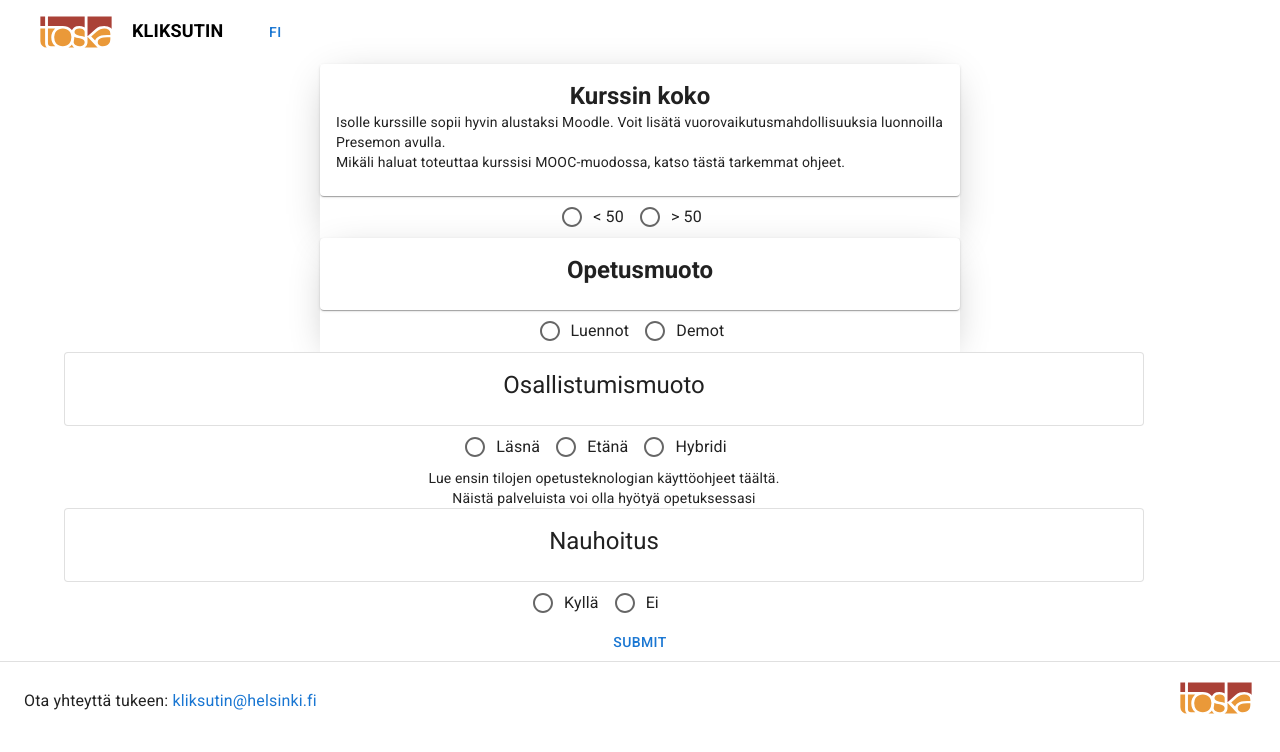
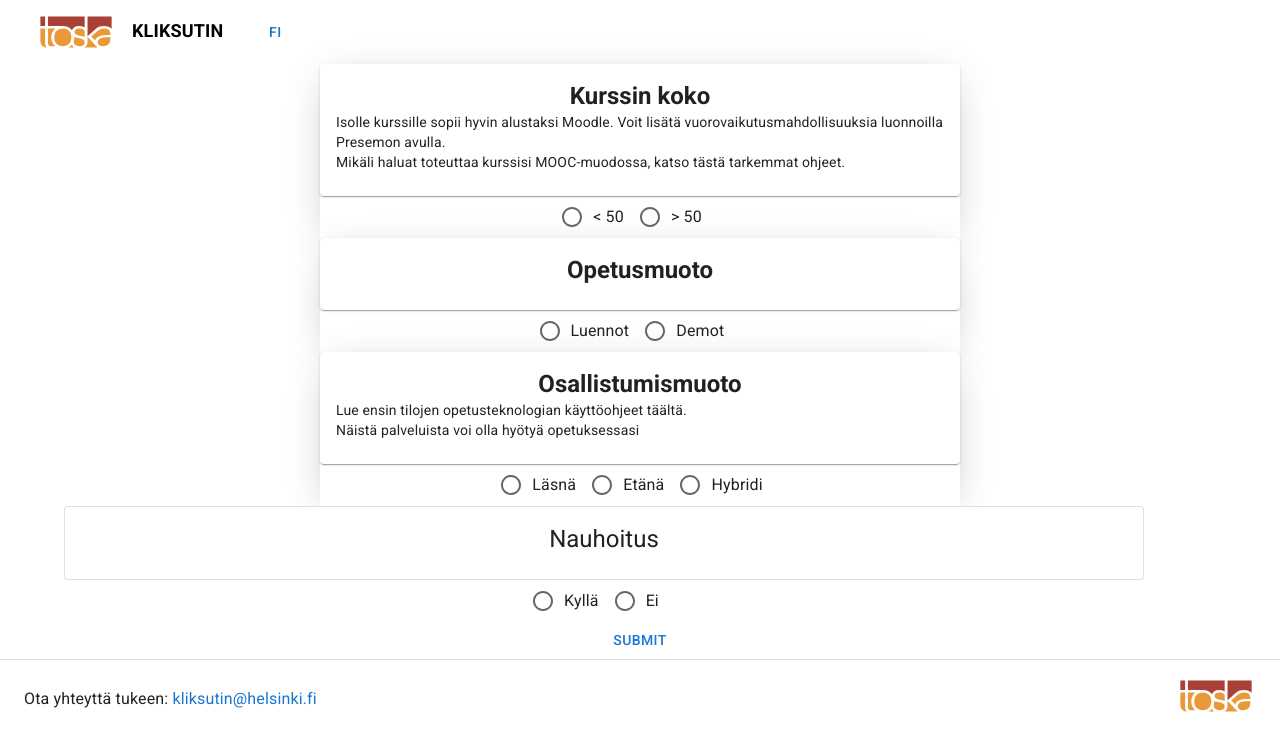
Before and after one commit to UniversityOfHelsinkiCS/kliksutin, a React (Create React App) app: page / in a window 1280 px wide. Shown: the top 752 px of the page. Built offline with nearby package versions, Linux system fonts and the light colour scheme.

Commit message:
Add styling to CourseAttendance component

```diff
--- a/src/client/components/Form/CourseAttendance.tsx
+++ b/src/client/components/Form/CourseAttendance.tsx
@@ -12,20 +12,30 @@
   Button,
   CardActions,
 } from '@mui/material'
-
 import { Controller } from 'react-hook-form'
+import styles from './styles'
 import { InputProps } from '../../types'
 
 const CourseAttendance: React.FC<InputProps> = ({ control, watch }) => {
   const typeOfAttendance = watch('courseAttendanceType')
 
+  const classes = styles.cardStyles
+
   return (
-    <Box sx={{ maxWidth: 1080 }}>
-      <Card variant="outlined">
+    <Box sx={classes.card}>
+      <Card>
         <CardContent>
-          <Typography variant="h5" component="div">
+          <Typography variant="h5" style={classes.heading} component="div">
             Osallistumismuoto
           </Typography>
+          <Box sx={classes.content}>
+            <Typography variant="body2">
+              Lue ensin tilojen opetusteknologian käyttöohjeet täältä.
+            </Typography>
+            <Typography variant="body2">
+              Näistä palveluista voi olla hyötyä opetuksessasi
+            </Typography>
+          </Box>
         </CardContent>
       </Card>
 
@@ -56,12 +66,6 @@
         )}
       />
       <Box sx={{ width: '100%', bgcolor: 'background.paper' }}>
-        <Typography variant="body2">
-          Lue ensin tilojen opetusteknologian käyttöohjeet täältä.
-        </Typography>
-        <Typography variant="body2">
-          Näistä palveluista voi olla hyötyä opetuksessasi
-        </Typography>
         {typeOfAttendance !== 'campusAttendance' && typeOfAttendance && (
           <Card variant="outlined">
             <CardContent>
```
